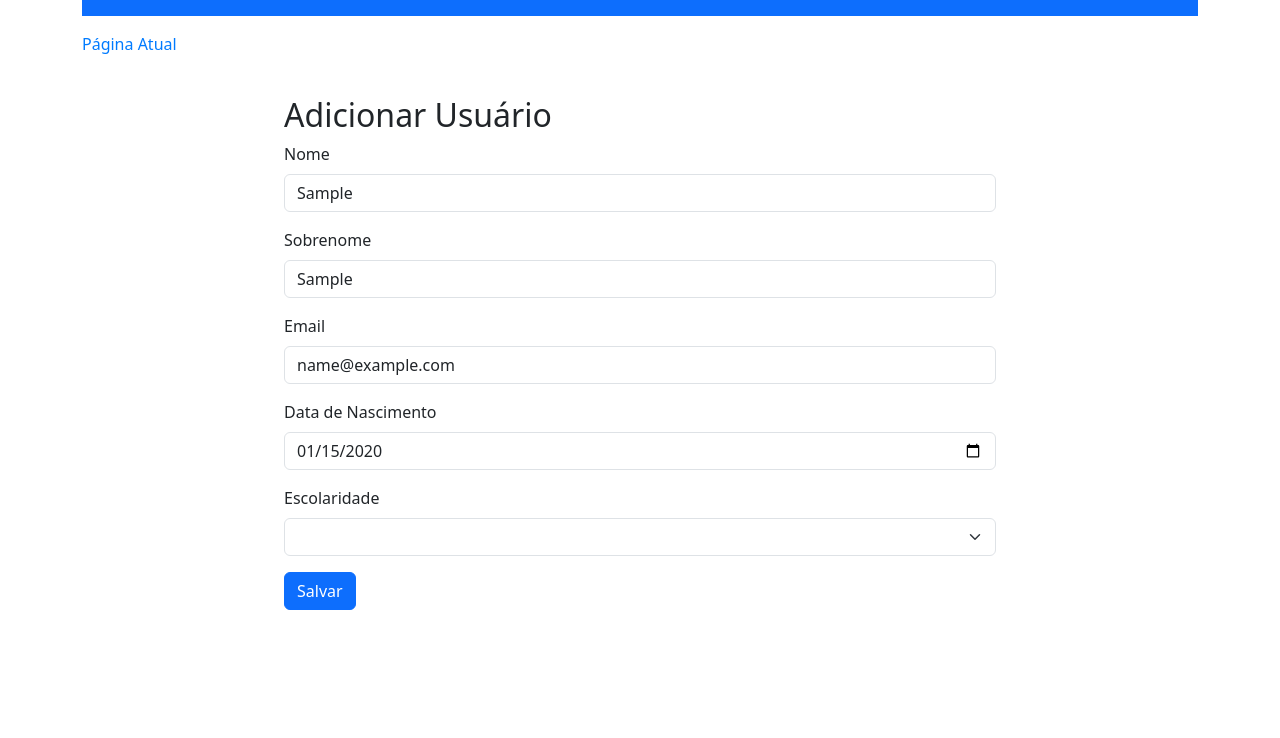
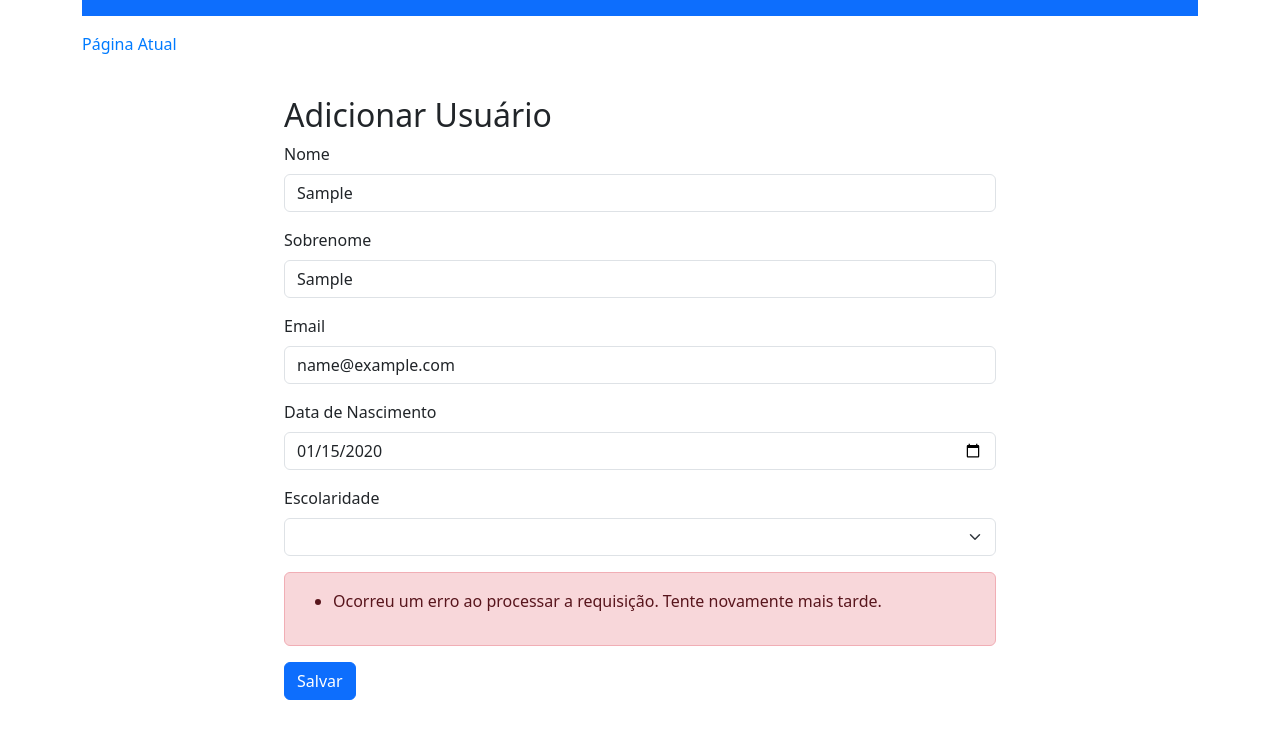
Before and after one commit to brunobarretosantos/confitec-users-app, an Angular app: page /add-user in a window 1280 px wide. Both pictures are taken after typing "Sample", "Sample", "name@example.com", "2020-01-15" into the empty fields and a click on the button "Salvar". Shown: the top 738 px of the page. Built offline with nearby package versions, Linux system fonts and the light colour scheme; no server answers.

Commit message:
server error handling

```diff
--- a/src/app/add-user/add-user.component.html
+++ b/src/app/add-user/add-user.component.html
@@ -26,6 +26,12 @@
         <option value="Superior">Superior</option>
       </select>
     </div>
+    <div *ngIf="errors.length > 0" class="alert alert-danger">
+      <ul>
+        <li *ngFor="let error of errors">{{ error }}</li>
+      </ul>
+    </div>
+
     <button type="submit" class="btn btn-primary">Salvar</button>
   </form>
 </div>
--- a/src/app/add-user/add-user.component.ts
+++ b/src/app/add-user/add-user.component.ts
@@ -9,12 +9,21 @@ import { User } from '../user';
 })
 export class AddUserComponent {
   user: User = new User();
+  public errors: string[] = [];
 
   constructor(private userService: UserService, private router: Router) {}
 
   onSubmit() {
     this.userService.addUser(this.user).subscribe(() => {
       this.router.navigate(['/users']);
-    });
+    },
+    (error) => {
+      if (error.status === 400) {
+        this.errors = [ error.error ];
+      } else {
+        this.errors = ['Ocorreu um erro ao processar a requisição. Tente novamente mais tarde.'];
+      }
+    }
+  );
   }
 }
```
